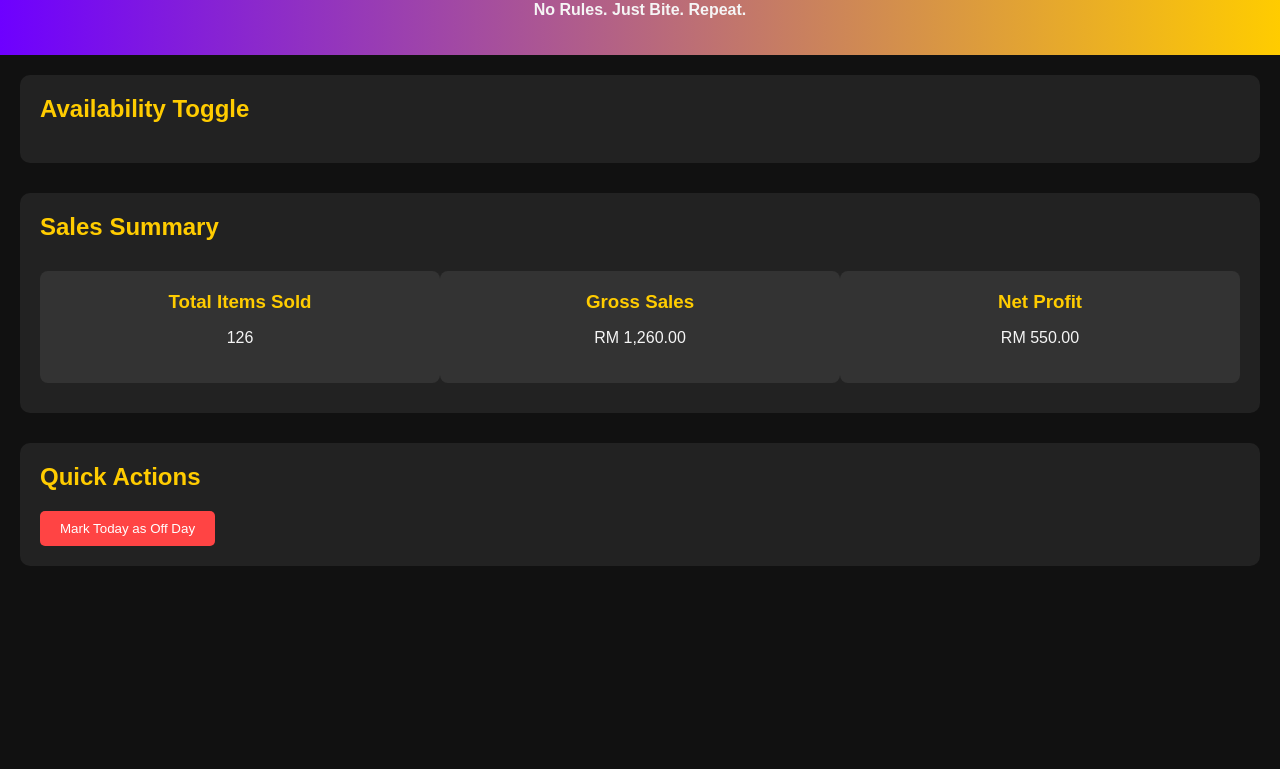
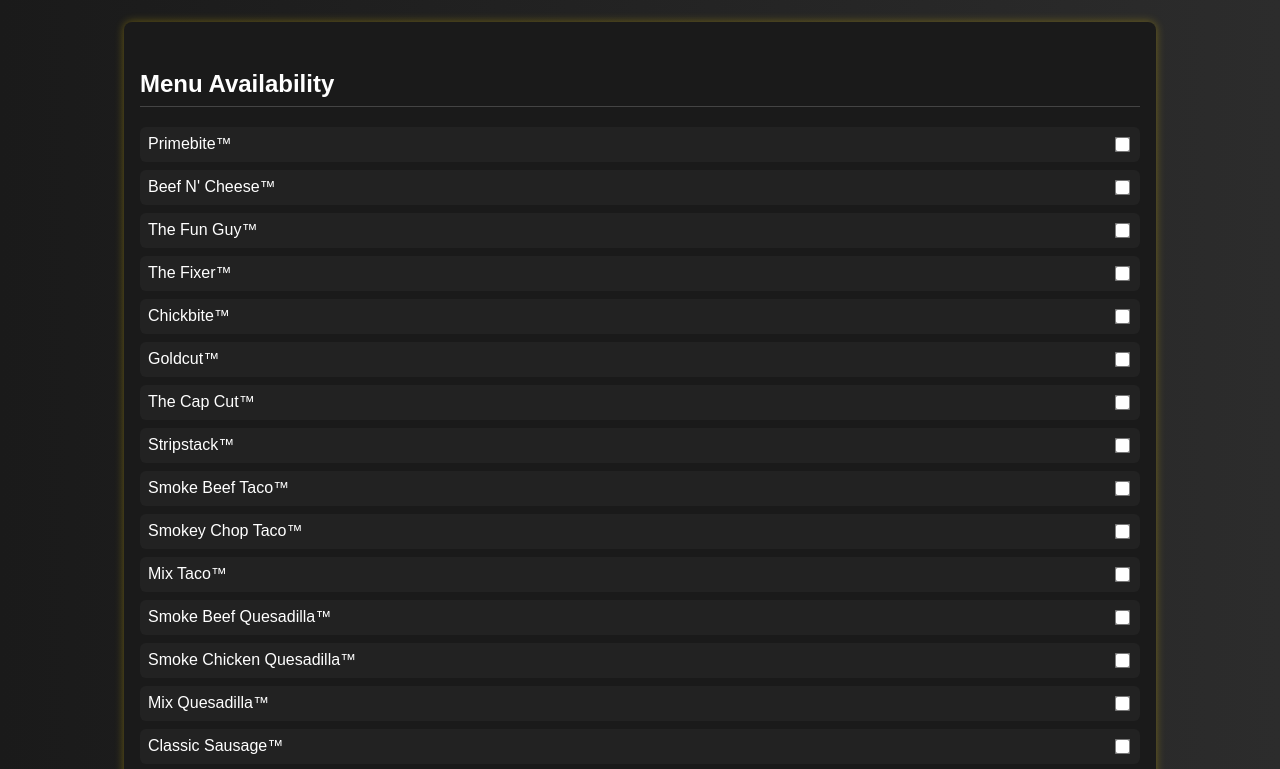
Before and after one commit to abgspekfoodie/admin.html, a plain HTML site: page index.html in a window 1280 px wide. Shown: the part 72-841 px from the top of the page. Before the commit the page ends 800 px from the top, so only its background shows below. Drawn offline with Linux system fonts and the light colour scheme; no server answers.

Commit message:
index.html

```diff
--- a/index.html
+++ b/index.html
@@ -2,161 +2,117 @@
 <head>
   <meta charset="UTF-8">
   <meta name="viewport" content="width=device-width, initial-scale=1.0">
-  <title>Snapbite Admin Dashboard</title>
+  <title>Snapbite™ Admin Panel</title>
   <style>
     body {
+      background: linear-gradient(to right, #1a1a1a, #2c2c2c);
       font-family: 'Poppins', sans-serif;
-      background: #111;
-      color: #f5f5f5;
+      color: #ffd700;
       margin: 0;
       padding: 0;
     }
     header {
-      background: linear-gradient(90deg, #6e00ff, #ffcc00);
-      padding: 20px;
+      background: #000;
+      color: #ffd700;
+      padding: 1rem;
       text-align: center;
-    }
-    header h1 {
-      margin: 0;
-      color: #000;
+      font-size: 1.5rem;
+      font-weight: bold;
+      border-bottom: 2px solid #ffd700;
     }
     .container {
-      padding: 20px;
+      max-width: 1000px;
+      margin: 2rem auto;
+      padding: 1rem;
+      background: #1a1a1a;
+      border-radius: 8px;
+      box-shadow: 0 0 10px #ffd70055;
     }
-    .section {
-      margin-bottom: 30px;
-      padding: 20px;
-      background: #222;
-      border-radius: 10px;
+    h2 {
+      border-bottom: 1px solid #444;
+      padding-bottom: 0.5rem;
+      margin-top: 2rem;
+      color: #fff;
     }
-    .section h2 {
-      margin-top: 0;
-      color: #ffcc00;
-    }
-    .menu-item {
+    .item {
       display: flex;
       justify-content: space-between;
       align-items: center;
-      padding: 10px 0;
-      border-bottom: 1px solid #444;
+      margin: 0.5rem 0;
+      padding: 0.5rem;
+      background: #222;
+      border-radius: 6px;
     }
-    .menu-item:last-child {
-      border-bottom: none;
+    .item-name {
+      color: #fff;
     }
-    .menu-name {
-      font-weight: bold;
-    }
-    .menu-status input[type="checkbox"] {
-      transform: scale(1.4);
+    .toggle {
+      transform: scale(1.2);
     }
     .summary {
-      display: flex;
-      justify-content: space-around;
-      flex-wrap: wrap;
+      background: #111;
+      padding: 1rem;
+      border-radius: 6px;
+      margin-top: 2rem;
+      color: #fff;
     }
-    .summary .box {
-      background: #333;
-      padding: 20px;
-      border-radius: 8px;
-      width: 30%;
-      margin: 10px 0;
+    .offday-btn {
+      background: #ffd700;
+      color: #000;
+      padding: 0.5rem 1rem;
+      border: none;
+      border-radius: 6px;
+      font-weight: bold;
+      margin-top: 1rem;
+      cursor: pointer;
+    }
+    .slogan {
       text-align: center;
-    }
-    .summary .box h3 {
-      margin: 0 0 10px;
-      color: #ffcc00;
-    }
-    .btn-offday {
-      padding: 10px 20px;
-      background: #ff4444;
-      color: #fff;
-      border: none;
-      border-radius: 5px;
-      cursor: pointer;
+      margin-top: 2rem;
+      font-size: 1.1rem;
+      color: #aaa;
     }
   </style>
 </head>
 <body>
-  <header>
-    <h1>Snapbite™ Admin Panel</h1>
-    <p><strong>No Rules. Just Bite. Repeat.</strong></p>
-  </header>  <div class="container">
-    <div class="section">
-      <h2>Availability Toggle</h2>
-      <div id="menu-list"></div>
-    </div><div class="section">
-  <h2>Sales Summary</h2>
-  <div class="summary">
-    <div class="box">
-      <h3>Total Items Sold</h3>
-      <p id="total-sold">0</p>
-    </div>
-    <div class="box">
-      <h3>Gross Sales</h3>
-      <p id="gross-sales">RM 0.00</p>
-    </div>
-    <div class="box">
-      <h3>Net Profit</h3>
-      <p id="net-profit">RM 0.00</p>
-    </div>
-  </div>
+  <header>Snapbite™ Admin Panel</header>
+  <div class="container">
+    <h2>Menu Availability</h2>
+    <div class="item"><span class="item-name">Primebite™</span> <input type="checkbox" class="toggle" /></div>
+    <div class="item"><span class="item-name">Beef N' Cheese™</span> <input type="checkbox" class="toggle" /></div>
+    <div class="item"><span class="item-name">The Fun Guy™</span> <input type="checkbox" class="toggle" /></div>
+    <div class="item"><span class="item-name">The Fixer™</span> <input type="checkbox" class="toggle" /></div>
+    <div class="item"><span class="item-name">Chickbite™</span> <input type="checkbox" class="toggle" /></div>
+    <div class="item"><span class="item-name">Goldcut™</span> <input type="checkbox" class="toggle" /></div>
+    <div class="item"><span class="item-name">The Cap Cut™</span> <input type="checkbox" class="toggle" /></div>
+    <div class="item"><span class="item-name">Stripstack™</span> <input type="checkbox" class="toggle" /></div>
+    <div class="item"><span class="item-name">Smoke Beef Taco™</span> <input type="checkbox" class="toggle" /></div>
+    <div class="item"><span class="item-name">Smokey Chop Taco™</span> <input type="checkbox" class="toggle" /></div>
+    <div class="item"><span class="item-name">Mix Taco™</span> <input type="checkbox" class="toggle" /></div>
+    <div class="item"><span class="item-name">Smoke Beef Quesadilla™</span> <input type="checkbox" class="toggle" /></div>
+    <div class="item"><span class="item-name">Smoke Chicken Quesadilla™</span> <input type="checkbox" class="toggle" /></div>
+    <div class="item"><span class="item-name">Mix Quesadilla™</span> <input type="checkbox" class="toggle" /></div>
+    <div class="item"><span class="item-name">Classic Sausage™</span> <input type="checkbox" class="toggle" /></div>
+    <div class="item"><span class="item-name">Chickola™</span> <input type="checkbox" class="toggle" /></div>
+    <div class="item"><span class="item-name">Add-on: Cheese</span> <input type="checkbox" class="toggle" /></div>
+    <div class="item"><span class="item-name">Add-on: Egg</span> <input type="checkbox" class="toggle" /></div>
+    <div class="item"><span class="item-name">Add-on: Mushroom</span> <input type="checkbox" class="toggle" /></div>
+    <div class="item"><span class="item-name">Add-on: Bacon</span> <input type="checkbox" class="toggle" /></div><button class="offday-btn" onclick="toggleOffDay()">Toggle Off Day</button>
+
+<h2>Sales Summary</h2>
+<div class="summary">
+  <p>Items Sold Today: <strong>0</strong></p>
+  <p>Gross Sales: <strong>RM 0.00</strong></p>
+  <p>Net Sales: <strong>RM 0.00</strong></p>
+  <p>Top Item: <strong>--</strong></p>
 </div>
 
-<div class="section">
-  <h2>Quick Actions</h2>
-  <button class="btn-offday" onclick="toggleOffDay()">Mark Today as Off Day</button>
-</div>
-
-  </div>  <script type="module">
-    import { initializeApp } from 'https://www.gstatic.com/firebasejs/11.10.0/firebase-app.js';
-    import { getDatabase, ref, onValue, set, update } from 'https://www.gstatic.com/firebasejs/11.10.0/firebase-database.js';
-
-    const firebaseConfig = {
-      apiKey: "AIzaSyB_gnrfNMlJaNu6zSZqX7eiXzbZrnmtA2M",
-      authDomain: "snapbite-admin.firebaseapp.com",
-      databaseURL: "https://snapbite-admin-default-rtdb.asia-southeast1.firebasedatabase.app",
-      projectId: "snapbite-admin",
-      storageBucket: "snapbite-admin.appspot.com",
-      messagingSenderId: "146625734660",
-      appId: "1:146625734660:web:23ada593e4818ed7332d51"
-    };
-
-    const app = initializeApp(firebaseConfig);
-    const db = getDatabase(app);
-
-    const menuList = document.getElementById('menu-list');
-    const menuRef = ref(db, 'menus');
-
-    onValue(menuRef, (snapshot) => {
-      menuList.innerHTML = '';
-      const data = snapshot.val();
-      for (const key in data) {
-        const item = data[key];
-        const div = document.createElement('div');
-        div.className = 'menu-item';
-        div.innerHTML = `
-          <span class="menu-name">${item.name}</span>
-          <span class="menu-status">
-            <input type="checkbox" ${item.available ? 'checked' : ''} onchange="toggleAvailability('${key}', this.checked)"/>
-          </span>
-        `;
-        menuList.appendChild(div);
-      }
-    });
-
-    window.toggleAvailability = function(key, isAvailable) {
-      update(ref(db, 'menus/' + key), { available: isAvailable });
-    };
-
-    window.toggleOffDay = function() {
-      const today = new Date().toISOString().split('T')[0];
-      set(ref(db, 'offdays/' + today), { status: true });
-      alert('Today marked as off day!');
+  </div>
+  <div class="slogan">No Rules. Just Bite. Repeat.</div>
+  <script>
+    function toggleOffDay() {
+      alert('Off day toggled! (Integrate Firebase to save state)');
     }
-
-    // Placeholder live data for total sold, sales and net profit
-    document.getElementById('total-sold').innerText = '126';
-    document.getElementById('gross-sales').innerText = 'RM 1,260.00';
-    document.getElementById('net-profit').innerText = 'RM 550.00';
-  </script></body>
+  </script>
+</body>
 </html>
```
